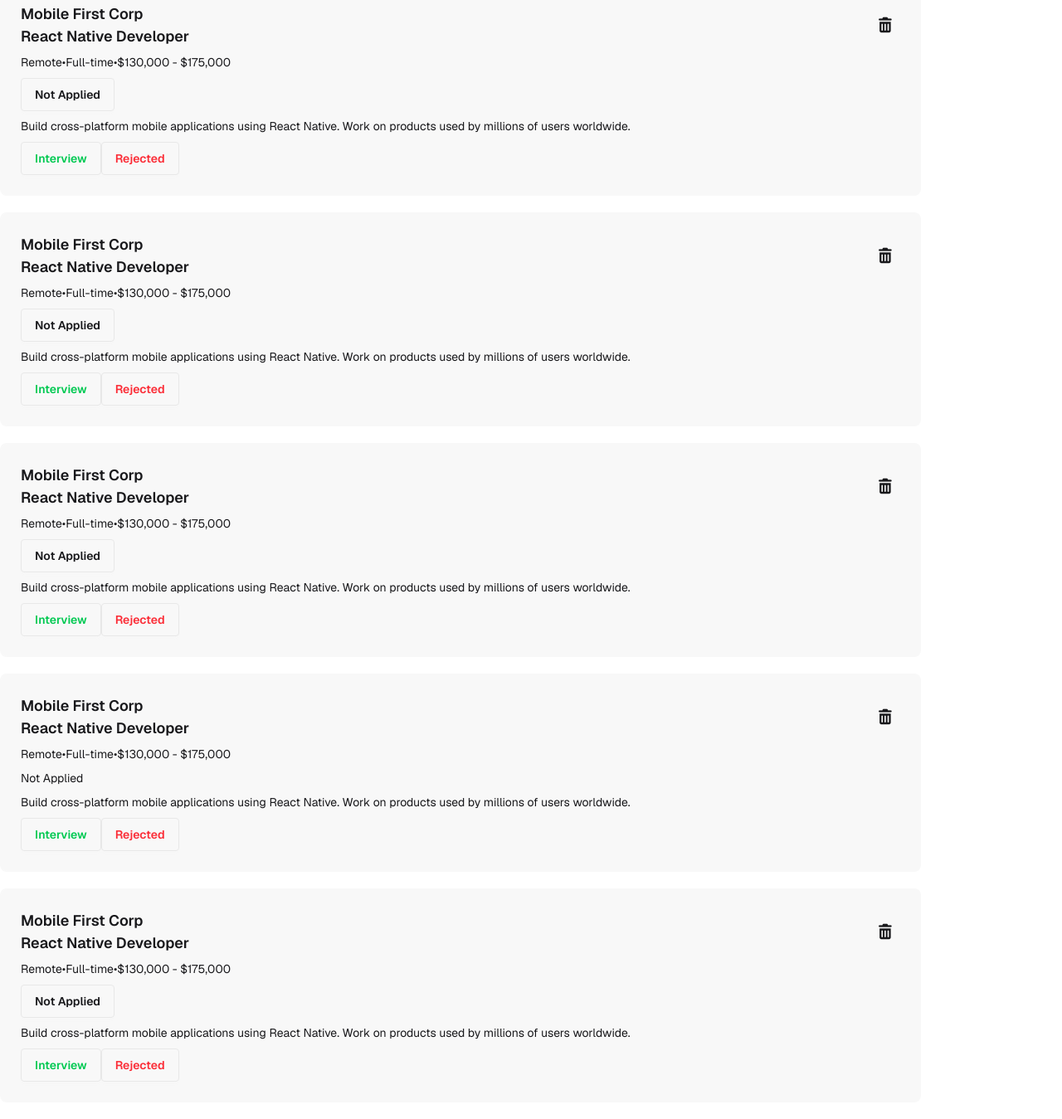
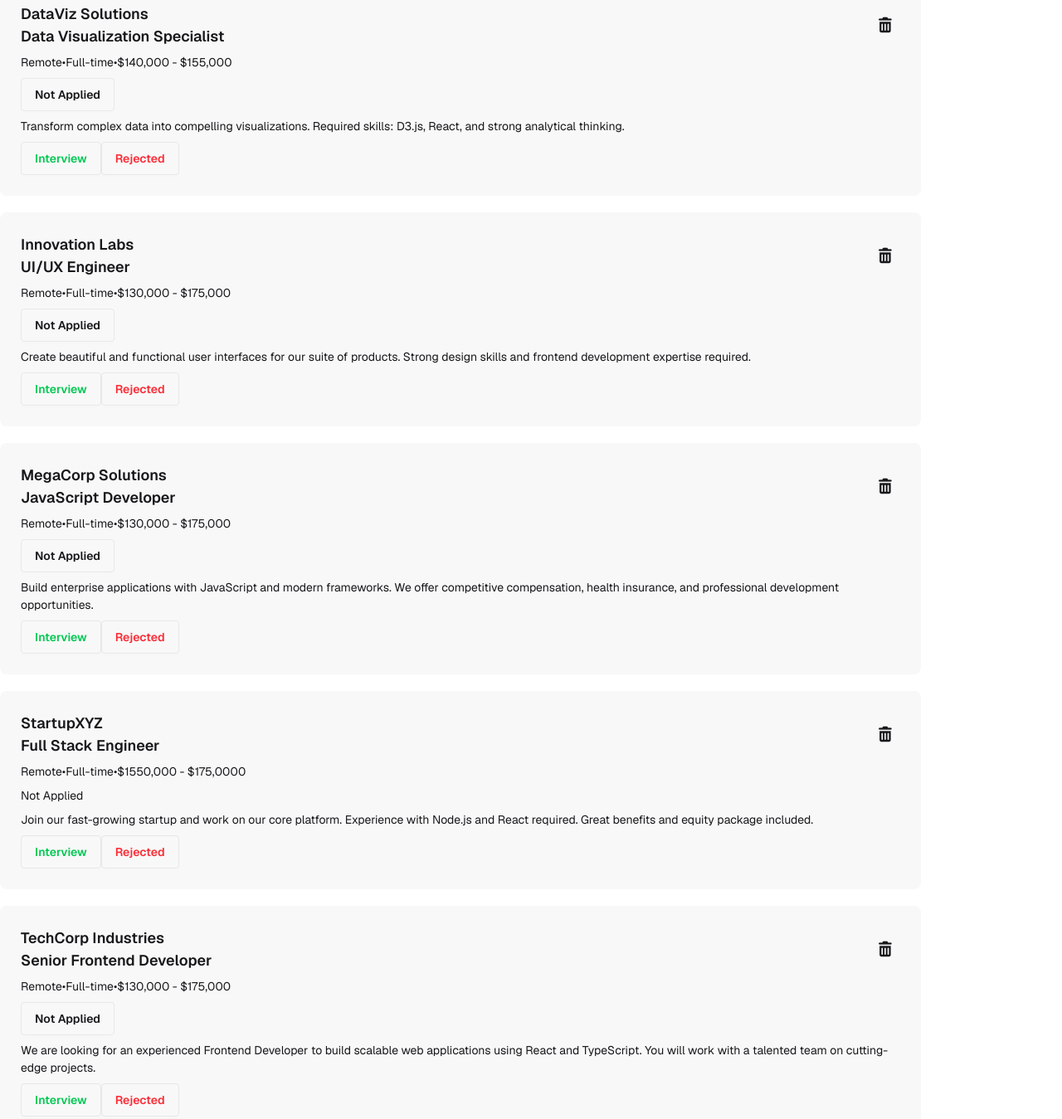
Before and after one commit to Raj-Talukder-debug/A04-By-Raj, a plain HTML site: page index.html in a window 1280 px wide. Shown: the part 1168-2517 px from the top of the page at 83% size. Drawn offline with nearby package versions, Linux system fonts and the light colour scheme.

Commit message:
some issue solved

```diff
--- a/index.html
+++ b/index.html
@@ -111,18 +111,19 @@
                 <div class="card-body">
                     <div class="card-title flex justify-between">
                         <div class="card-title-left">
-                            <h2 class="card-title">Mobile First Corp</h2>
-                            <p>React Native Developer</p>
+                            <h2 class="card-title">WebFlow Agency</h2>
+                            <p>Web Designer & Developer</p>
                         </div>
                         <div class="trash-icon-right">
                             <i class="fa-solid fa-trash-can"></i>
                         </div>
                     </div>
-                    <p>Remote•Full-time•$130,000 - $175,000</p>
+                    <p>Remote•Full-time•$130 - $175</p>
                     <div class="card-actions ">
                         <button  class="not-applied-btn btn btn-none">Not Applied</button>
                     </div>
-                    <p>Build cross-platform mobile applications using React Native. Work on products used by millions of users worldwide.</p>
+                    <p>Create stunning web experiences for high-profile clients. Must have portfolio and experience with modern web design
+                    trends.</p>
 
                     <div class="flex">
                         <div class="card-actions ">
@@ -169,18 +170,19 @@
                 <div class="card-body">
                     <div class="card-title flex justify-between">
                         <div class="card-title-left">
-                            <h2 class="card-title">Mobile First Corp</h2>
-                            <p>React Native Developer</p>
+                            <h2 class="card-title">DataViz Solutions</h2>
+                            <p>Data Visualization Specialist</p>
                         </div>
                         <div class="trash-icon-right">
                             <i class="fa-solid fa-trash-can"></i>
                         </div>
                     </div>
-                    <p>Remote•Full-time•$130,000 - $175,000</p>
+                    <p>Remote•Full-time•$140,000 - $155,000</p>
                     <div class="card-actions ">
                         <button  class="not-applied-btn btn btn-none">Not Applied</button>
                     </div>
-                    <p>Build cross-platform mobile applications using React Native. Work on products used by millions of users worldwide.</p>
+                    <p>Transform complex data into compelling visualizations. Required skills: D3.js, React, and strong analytical thinking.
+                    </p>
 
                     <div class="flex">
                         <div class="card-actions ">
@@ -198,8 +200,8 @@
                 <div class="card-body">
                     <div class="card-title flex justify-between">
                         <div class="card-title-left">
-                            <h2 class="card-title">Mobile First Corp</h2>
-                            <p>React Native Developer</p>
+                            <h2 class="card-title">Innovation Labs</h2>
+                            <p>UI/UX Engineer</p>
                         </div>
                         <div class="trash-icon-right">
                             <i class="fa-solid fa-trash-can"></i>
@@ -209,7 +211,8 @@
                     <div class="card-actions ">
                         <button  class="not-applied-btn btn btn-none">Not Applied</button>
                     </div>
-                    <p>Build cross-platform mobile applications using React Native. Work on products used by millions of users worldwide.</p>
+                    <p>Create beautiful and functional user interfaces for our suite of products. Strong design skills and frontend development
+                    expertise required.</p>
 
                     <div class="flex">
                         <div class="card-actions ">
@@ -227,8 +230,8 @@
                 <div class="card-body">
                     <div class="card-title flex justify-between">
                         <div class="card-title-left">
-                            <h2 class="card-title">Mobile First Corp</h2>
-                            <p>React Native Developer</p>
+                            <h2 class="card-title">MegaCorp Solutions</h2>
+                            <p>JavaScript Developer</p>
                         </div>
                         <div class="trash-icon-right">
                             <i class="fa-solid fa-trash-can"></i>
@@ -238,7 +241,8 @@
                     <div class="card-actions ">
                         <button  class="not-applied-btn btn btn-none">Not Applied</button>
                     </div>
-                    <p>Build cross-platform mobile applications using React Native. Work on products used by millions of users worldwide.</p>
+                    <p>Build enterprise applications with JavaScript and modern frameworks. We offer competitive compensation, health
+                    insurance, and professional development opportunities.</p>
 
                     <div class="flex">
                         <div class="card-actions ">
@@ -256,18 +260,19 @@
                 <div class="card-body">
                     <div class="card-title flex justify-between">
                         <div class="card-title-left">
-                            <h2 class="card-title">Mobile First Corp</h2>
-                            <p>React Native Developer</p>
+                            <h2 class="card-title">StartupXYZ</h2>
+                            <p>Full Stack Engineer</p>
                         </div>
                         <div class="trash-icon-right">
                             <i class="fa-solid fa-trash-can"></i>
                         </div>
                     </div>
-                    <p>Remote•Full-time•$130,000 - $175,000</p>
+                    <p>Remote•Full-time•$1550,000 - $175,0000</p>
                     <div class="card-actions ">
                         <button  class="not-applied-btn  btn-none">Not Applied</button>
                     </div>
-                    <p>Build cross-platform mobile applications using React Native. Work on products used by millions of users worldwide.</p>
+                    <p>Join our fast-growing startup and work on our core platform. Experience with Node.js and React required. Great benefits
+                    and equity package included.</p>
 
                     <div class="flex">
                         <div class="card-actions ">
@@ -285,8 +290,8 @@
                 <div class="card-body">
                     <div class="card-title flex justify-between">
                         <div class="card-title-left">
-                            <h2 class="card-title">Mobile First Corp</h2>
-                            <p>React Native Developer</p>
+                            <h2 class="card-title">TechCorp Industries</h2>
+                            <p>Senior Frontend Developer</p>
                         </div>
                         <div class="trash-icon-right">
                             <i class="fa-solid fa-trash-can"></i>
@@ -296,7 +301,8 @@
                     <div class="card-actions ">
                         <button  class="not-applied-btn btn btn-none">Not Applied</button>
                     </div>
-                    <p>Build cross-platform mobile applications using React Native. Work on products used by millions of users worldwide.</p>
+                    <p>We are looking for an experienced Frontend Developer to build scalable web applications using React and TypeScript. You
+                    will work with a talented team on cutting-edge projects.</p>
 
                     <div class="flex">
                         <div class="card-actions ">
@@ -315,50 +321,10 @@
 
 
 
-    <!-- interview tab section -->
-
-
-        <!-- <section class="section-tilte   max-w-screen-xl mx-auto sticky top-0 z-50 hidden">
-
-            <div class="w-full max-w-[1110px] grid grid-cols-3 gap-5 mt-10">
-
-                <div class="total bg-base-100 shadow p-5">
-                    <p>Total</p>
-                    <h3 class="font-bold">8</h3>
-                </div>
-                <div class="interview bg-base-100 shadow p-5">
-                    <p>Interview</p>
-                    <h3 id="interview-count" class="font-bold">0</h3>
-                </div>
-                <div class="rejected bg-base-100 shadow p-5">
-                    <p>Rejected</p>
-                    <h3 id="rejected-count" class="font-bold">0</h3>
-                </div>
-            </div>
-
-        </section> -->
-
 
         <section id="interview-page-view" class="available-job-section max-w-screen-xl mx-auto hidden">
 
-            <!-- <div class="flex justify-between w-full max-w-[1110px] mt-10">
 
-                <div class="left">
-                    <h3 class="font-bold">Available Jobs</h3>
-                </div>
-
-                <div class="right">
-                    <h4>0 jobs</h4>
-                </div>
-            </div> -->
-
-            <!-- <div class="three-tab mt-10 w-full max-w-[1110px] ">
-
-                <button class="btn btn-soft btn-primary">All</button>
-                <button class="btn btn-soft btn-primary">Interview</button>
-                <button class="btn btn-soft btn-primary">Rejected</button>
-
-            </div> -->
 
             <div id="interview-cards-container" class="space-y-5 mt-10">
 
@@ -381,24 +347,7 @@
 
         <section id="rejected-page-view" class="available-job-section max-w-screen-xl mx-auto hidden">
 
-            <!-- <div class="flex justify-between w-full max-w-[1110px] mt-10">
 
-                <div class="left">
-                    <h3 class="font-bold">Available Jobs</h3>
-                </div>
-
-                <div class="right">
-                    <h4>0 jobs</h4>
-                </div>
-            </div> -->
-
-            <!-- <div class="three-tab mt-10 w-full max-w-[1110px] ">
-
-                <button class="btn btn-soft btn-primary">All</button>
-                <button class="btn btn-soft btn-primary">Interview</button>
-                <button class="btn btn-soft btn-primary">Rejected</button>
-
-            </div> -->
             <div id="reject-cards-container" class="space-y-5 mt-10">
 
             </div>
```
